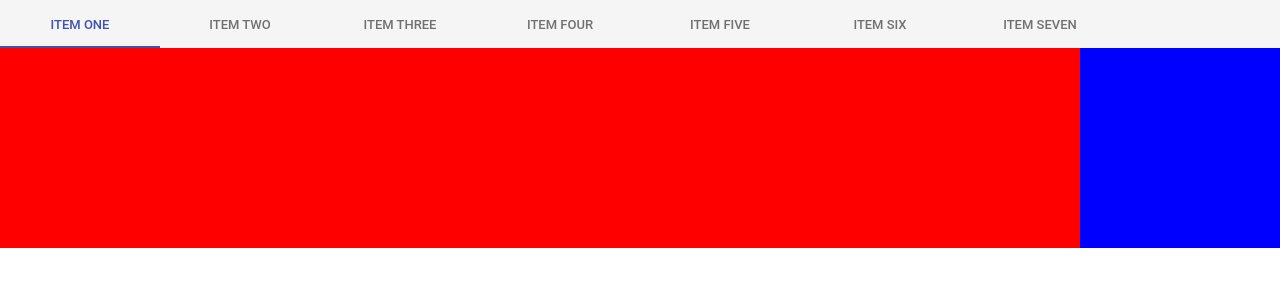
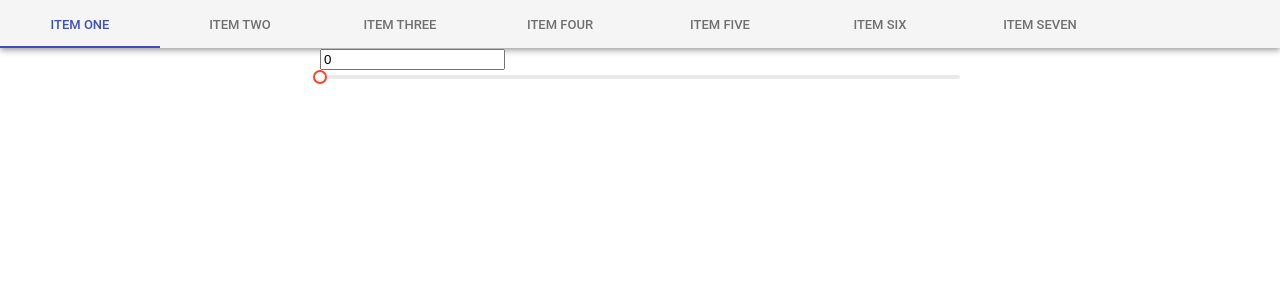
Before and after one commit to superpower1/MaterialPlayground, a React (Create React App) app: page / in a window 1280 px wide. Shown: the top 300 px of the page. Built offline with nearby package versions, Linux system fonts and the light colour scheme.

Commit message:
Added rc-slider

```diff
--- a/package.json
+++ b/package.json
@@ -4,6 +4,7 @@
   "private": true,
   "dependencies": {
     "@material-ui/core": "^3.3.0",
+    "rc-slider": "^8.6.3",
     "react": "^16.5.2",
     "react-dom": "^16.5.2",
     "react-materialize": "^2.4.7",
--- a/src/App.css
+++ b/src/App.css
@@ -16,3 +16,8 @@
   min-width: 200px;
   background-color: blue;
 }
+
+.bar-wrapper {
+  width: 50%;
+  margin: auto;
+}
--- a/src/App.js
+++ b/src/App.js
@@ -1,14 +1,30 @@
 import React, { Component } from 'react';
 import Navbar from './components/Navbar';
 import Flexbox from './components/Flexbox';
+import BenchmarkBar from './components/BenchmarkBar';
 import './App.css';
 
 class App extends Component {
+
+  constructor(props) {
+    super(props);
+    this.state = {
+      value: 0
+    }
+  }
+
+  changeValue = event => {
+    this.setState({value: Number(event.target.value)})
+  }
+
   render() {
     return (
       <div className="App">
         <Navbar></Navbar>
-        <Flexbox></Flexbox>
+        <div className="bar-wrapper">
+          <input type="number" onChange={this.changeValue} value={this.state.value}/>
+          <BenchmarkBar value={this.state.value}></BenchmarkBar>
+        </div>
       </div>
     );
   }
--- /dev/null
+++ b/src/components/BenchmarkBar.js
@@ -0,0 +1,46 @@
+import React, {Component} from 'react';
+import Slider from 'rc-slider';
+import Tooltip from 'rc-tooltip';
+import 'rc-slider/assets/index.css';
+const Handle = Slider.Handle;
+
+const handle = (props) => {
+  const { value, dragging, index, ...restProps } = props;
+  return (
+    <Tooltip
+      prefixCls="rc-slider-tooltip"
+      overlay={value}
+      visible={false}
+      placement="top"
+      key={index}
+    >
+      <Handle value={value} {...restProps} />
+    </Tooltip>
+  );
+};
+
+class BenchmarkBar extends Component {
+  render() {
+    const {value} = this.props;
+    const handleStyle = {
+      cursor: 'default',
+      borderColor: value>=80?'rgb(72, 205, 61)':value>=30?'rgb(233, 230, 57)':'rgb(253, 69, 35)'
+    }
+    const trackStyle = {
+      backgroundColor: value>=80?'rgb(72, 205, 61)':value>=30?'rgb(233, 230, 57)':'rgb(253, 69, 35)'
+    }
+
+    return (
+      <div className="benchmark-bar-wrapper">
+        <Slider min={0} max={100} defaultValue={0}
+          handle={handle}
+          handleStyle={[handleStyle]}
+          trackStyle={[trackStyle]}
+          value={value}
+        />
+      </div>
+    );
+  }
+}
+
+export default BenchmarkBar;
```
Also changed, not shown: 1 other file (tests, documents, lock files or other folders).
